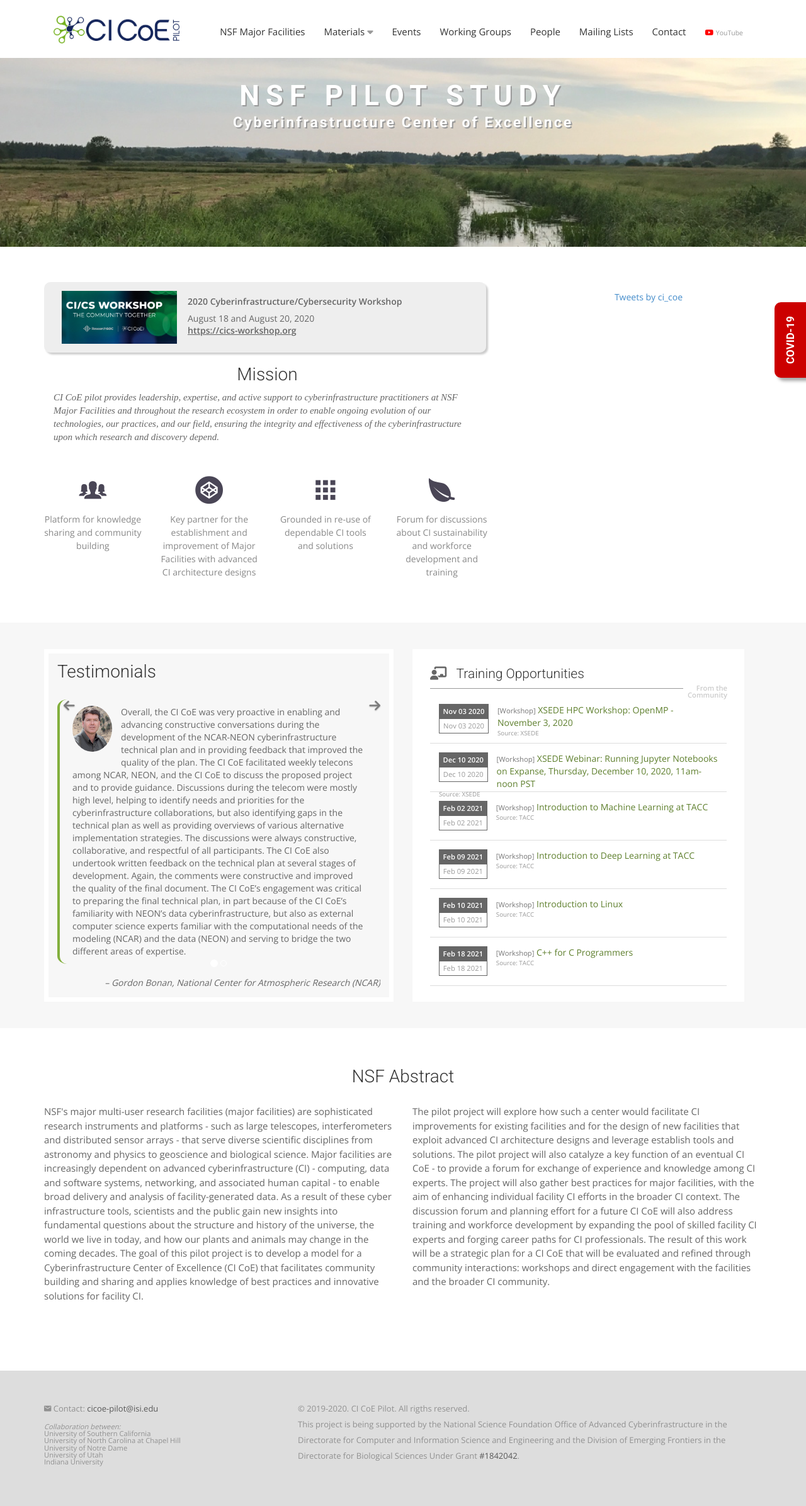
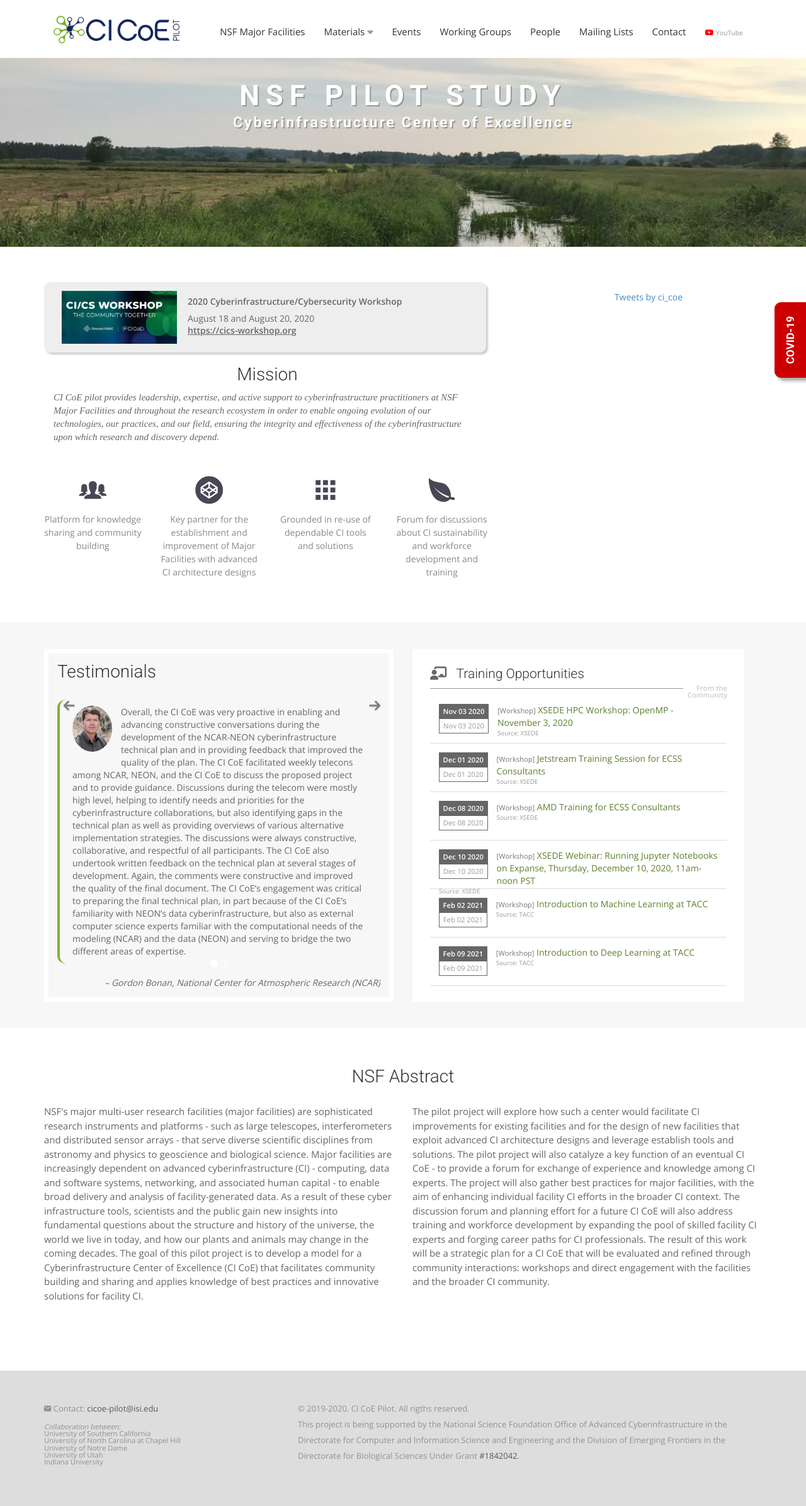
Before and after one commit to cicoe/cicoe.github.io, a Jekyll site: the page built from index.html, in a window 1280 px wide. Shown: the whole page at 63% size. Built offline with Jekyll 4.4.1, drawn with Linux system fonts in a browser that asks for light colours; nearby versions of some CDN libraries; some web fonts are replaced; comment, search, counter and statistics services are not loaded.

Commit message:
updated training events

```diff
--- a/_data/training_opportunities.yml
+++ b/_data/training_opportunities.yml
@@ -5,6 +5,20 @@
   time: ''
   title: 'XSEDE HPC Workshop: OpenMP - November 3, 2020'
   website: "https://www.xsede.org/web/xup/course-calendar/-/training-user/class/2168/session/3829/register"
+- categroy: Workshop
+  end_date: December 01, 2020
+  source: XSEDE
+  start_date: December 01, 2020
+  time: ''
+  title: Jetstream Training Session for ECSS Consultants
+  website: "https://www.xsede.org/web/xup/course-calendar/-/training-user/class/2234/session/3895/register"
+- categroy: Workshop
+  end_date: December 08, 2020
+  source: XSEDE
+  start_date: December 08, 2020
+  time: ''
+  title: AMD Training for ECSS Consultants
+  website: "https://www.xsede.org/web/xup/course-calendar/-/training-user/class/2235/session/3896/register"
 - categroy: Workshop
   end_date: December 10, 2020
   source: XSEDE
```
